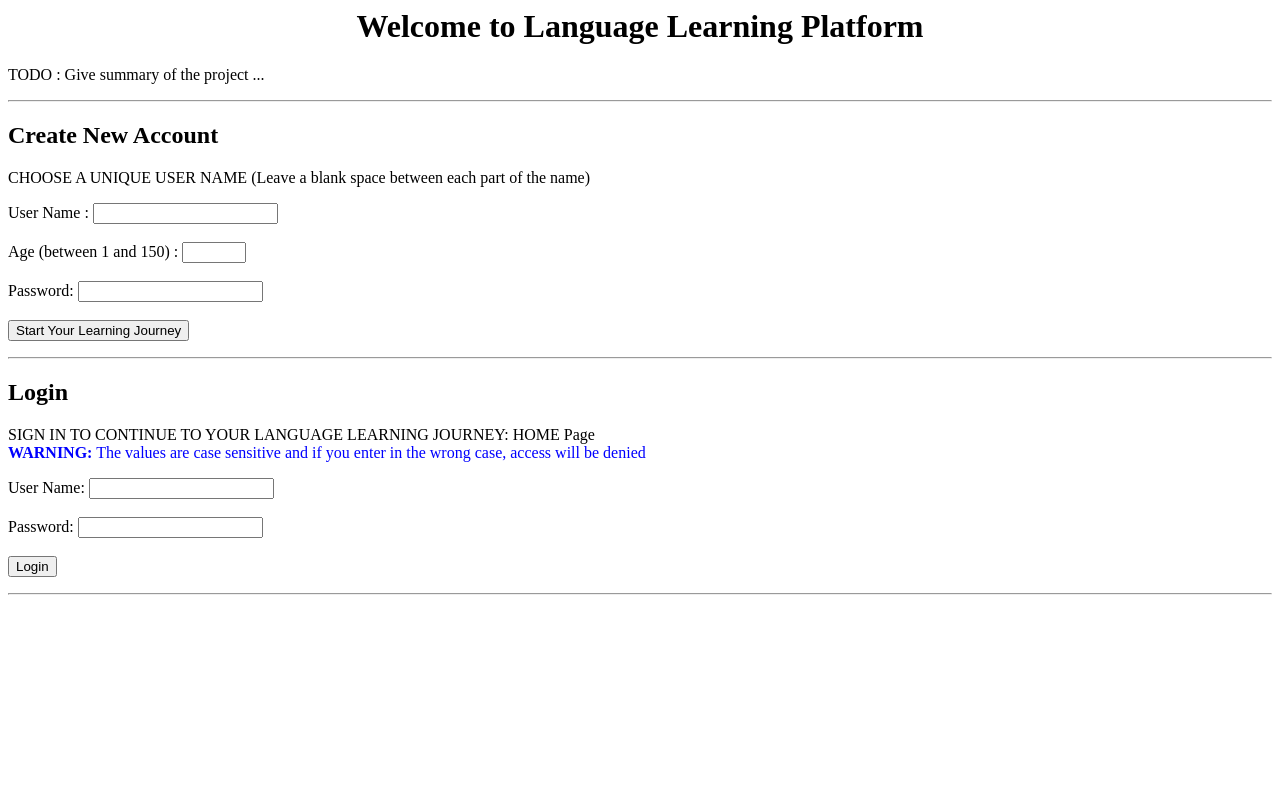
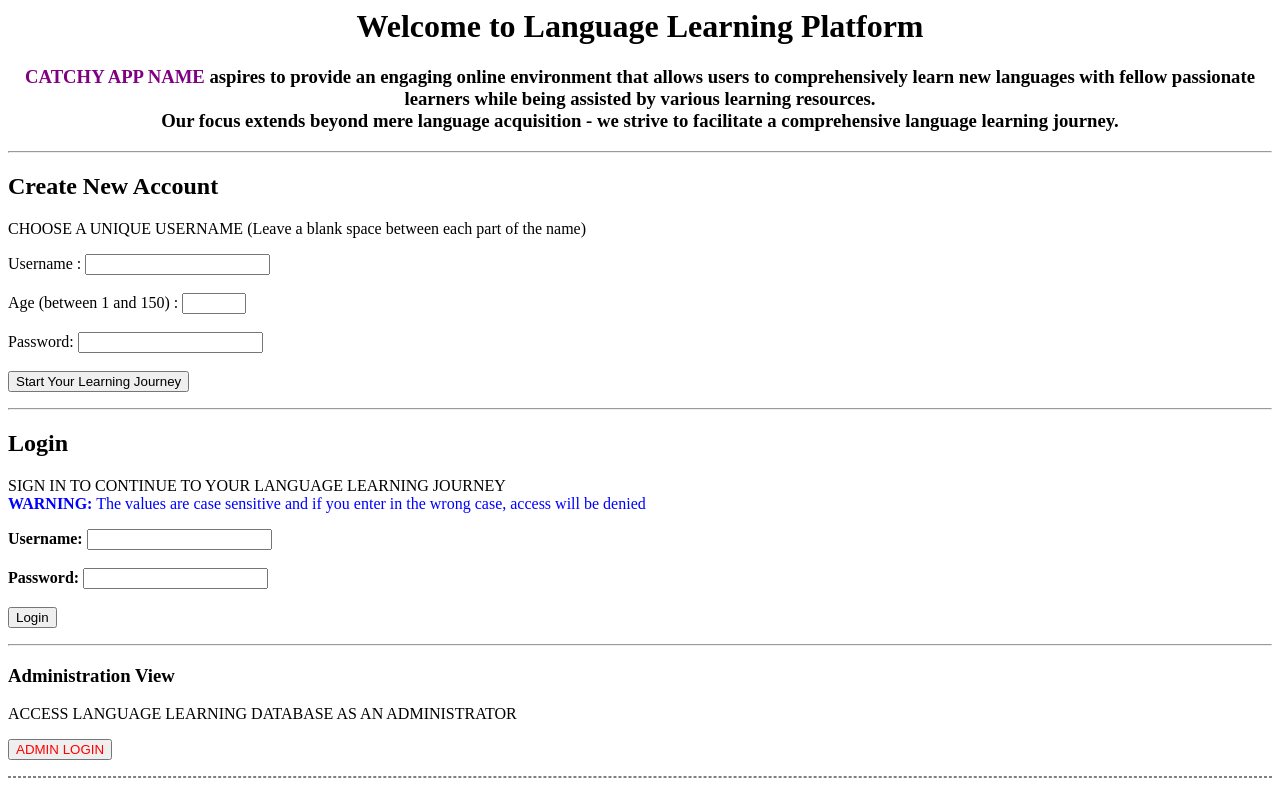
Before and after one commit to sohbatSandhu/Lingo-Exchange, a PHP site: page /welcome.php in a window 1280 px wide. Run offline with PHP 8.4, Linux system fonts and the light colour scheme.

Commit message:
Added Admin Login and summary

```diff
--- a/code/welcome.php
+++ b/code/welcome.php
@@ -51,40 +51,53 @@ $show_debug_alert_messages = False; // show which methods are being triggered (s
 <body>
 
 	<h1 style="text-align:center">Welcome to Language Learning Platform</h1>
-	<!-- // TODO: COMPLETE SUMMARY-->
-	<p>TODO : Give summary of the project ... </p>
+	<h3 style="text-align:center">
+		<font color="purple">CATCHY APP NAME</font> aspires to provide an engaging online environment that allows users to comprehensively learn new languages with fellow passionate learners while being assisted by various learning resources.
+		<br>
+		Our focus extends beyond mere language acquisition - we strive to facilitate a comprehensive language learning journey.
+	</h3>
 
 	<hr />
 
 	<h2>Create New Account</h2>
-	<p>CHOOSE A UNIQUE USER NAME (Leave a blank space between each part of the name) </p>
+	<p>CHOOSE A UNIQUE USERNAME (Leave a blank space between each part of the name) </p>
 	<form method="POST" action="welcome.php">
 		<input type="hidden" id="insertQueryRequest" name="insertQueryRequest">
-		User Name : <input type="text" name="insName"> <br /><br />
+		Username : <input type="text" name="insName"> <br /><br />
 		Age (between 1 and 150) : <input type="number" name="insAge" min="1" max="150"> <br /><br />
 		Password: <input type="text" name="insPassword"> <br /><br />
 
-		<input type="submit" value="Start Your Learning Journey" name="insertSubmit"></p>
+		<input type="submit" value="Start Your Learning Journey" name="insertUser"></p>
 	</form>
 
 	<hr />
 
 	<h2>Login</h2>
 	<p>
-		SIGN IN TO CONTINUE TO YOUR LANGUAGE LEARNING JOURNEY: HOME Page
+		SIGN IN TO CONTINUE TO YOUR LANGUAGE LEARNING JOURNEY
 		<br>
 		<font color=blue><b>WARNING:</b> The values are case sensitive and if you enter in the wrong case, access will be denied </font>
 	</p>
 
 	<form method="POST" action="welcome.php">
 		<input type="hidden" id="accessAccountRequest" name="accessAccountRequest">
-		User Name: <input type="text" name="getName"> <br /><br />
-		Password: <input type="text" name="getPassword"> <br /><br />
-
+		<b>Username:</b> <input type="text" name="getName"> <br /><br />
+		<b>Password:</b> <input type="text" name="getPassword"> <br /><br />
 		<input type="submit" value="Login" name="getLogin"></p>
 	</form>
 
 	<hr />
+
+	<h3 color="red">Administration View</h3>
+	<p>
+		ACCESS LANGUAGE LEARNING DATABASE AS AN ADMINISTRATOR
+	</p>
+	<form method="POST" action="admin.php">
+		<input type="hidden" id="adminLoginRequest" name="adminLoginRequest">
+		<input type="submit" value="ADMIN LOGIN" name="adminLogin" style="color:red;">
+	</form>
+
+	<hr style="border: 1px dashed gray;" />
 
 	<?php
 	// The following code will be parsed as PHP
@@ -245,7 +258,6 @@ $show_debug_alert_messages = False; // show which methods are being triggered (s
 		// Check if a row was fetched
 		if (($row = oci_fetch_row($result["statement"])) != false) {
 			// Password found in the database, compare it with the provided password
-			// echo $row[0] . "<br>" . $row[1] . "<br>" . $row[2] . "<br>" . $row[3] . "<br>" . $checkPassword . "<br>" . $checkUserName;
 			if ($row[3] == $checkPassword) {
 				$_SESSION['userID'] = $row[0];
 				$_SESSION['userName'] = $row[1];
@@ -278,7 +290,7 @@ $show_debug_alert_messages = False; // show which methods are being triggered (s
 		}
 	}
 
-	if (isset($_POST['insertSubmit']) || isset($_POST['getLogin'])) {
+	if (isset($_POST['insertUser']) || isset($_POST['getLogin'])) {
 		handlePOSTRequest();
 	}
 
```
